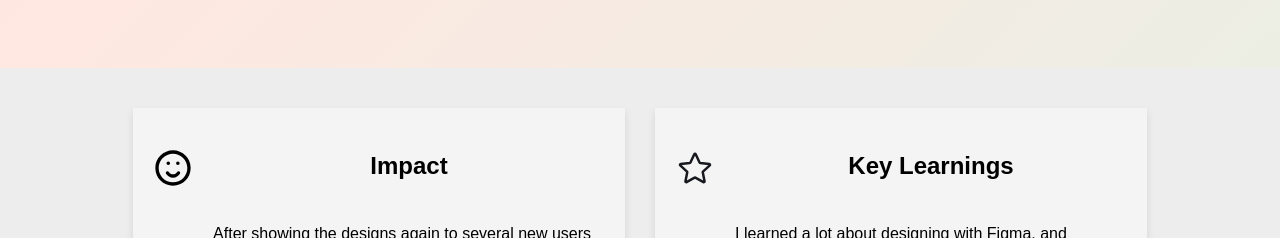
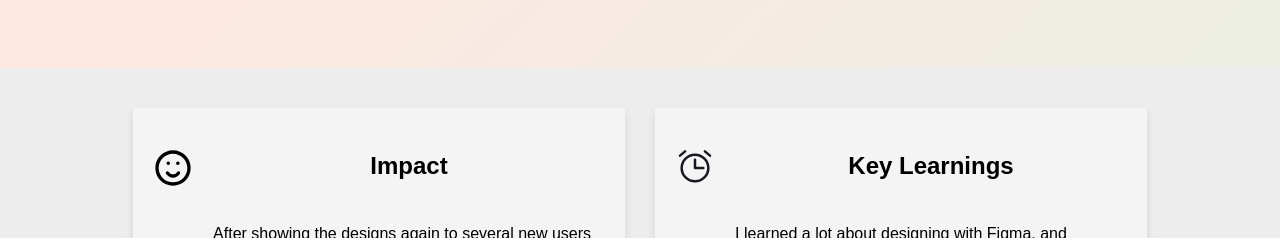
Before and after one commit to 561Aloha/Software-Engineer-Portfolio, a React (Vite) app: page /uxdesign in a window 1280 px wide. Shown: the part 5881-6119 px from the top of the page. Built offline with nearby package versions, Linux system fonts and the light colour scheme.

Commit message:
Update uxdesign.jsx

```diff
--- a/src/uxdesign.jsx
+++ b/src/uxdesign.jsx
@@ -210,7 +210,8 @@ const UXDesign = () => {
             </div>
           </div>
           <div className="impact-container">
-            <img src={star} />
+            <img src="/assets/alarm.svg" alt="Alarm Icon" />
+
             <div className="text-content">
               <h2>Key Learnings</h2>
               <p>I learned a lot about designing with Figma, and experiencing the 5 stages design thinking.</p>
```
